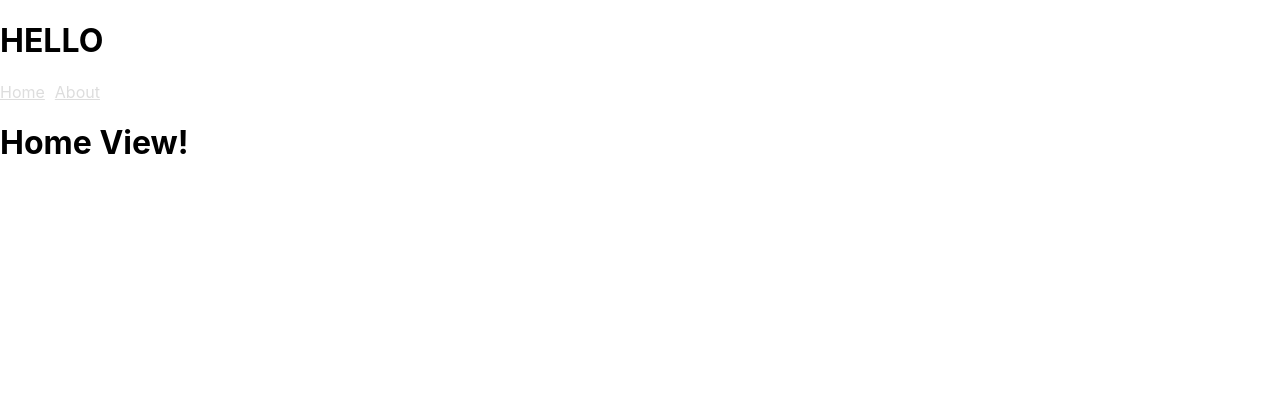
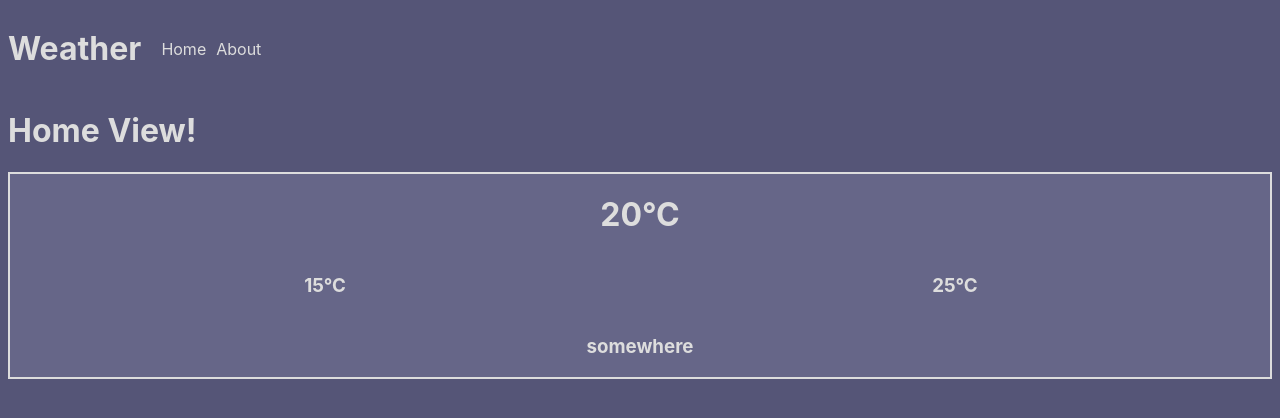
Before and after one commit to alx-b/weather, a React (Create React App) app: page / in a window 1280 px wide. Shown: the top 418 px of the page. Built offline with nearby package versions, Linux system fonts and the light colour scheme.

Commit message:
Adding WeatherCard component + styling and displayed in HomeView.

```diff
--- a/src/App.tsx
+++ b/src/App.tsx
@@ -4,9 +4,11 @@ import { Routing } from "./routes/Routing"
 const App = () => {
   return (
     <div className="App">
-      <h1>HELLO</h1>
       <Routing>
-        <NavDesktop />
+        <div className="header-and-nav">
+          <header><h1>Weather</h1></header>
+          <NavDesktop />
+        </div>
       </Routing>
     </div>
   )
--- /dev/null
+++ b/src/components/weather_card/WeatherCard.tsx
@@ -0,0 +1,34 @@
+import { useState } from "react"
+import "./weather_card.css"
+
+
+type WeatherInfo = {
+    location: string,
+    currentTemperature: string,
+    lowestExpectedTemperature: string,
+    highestExpectedTemperature: string,
+}
+
+const WeatherCard = () => {
+    const weather = {
+        location: "somewhere",
+        currentTemperature: "20",
+        lowestExpectedTemperature: "15",
+        highestExpectedTemperature: "25"
+    }
+
+    const [weatherData, setWeatherData] = useState<WeatherInfo>(weather)
+
+    return (
+        <div className="weather-card">
+            <h1>{weatherData.currentTemperature}°C</h1>
+            <div className="expected-temperature">
+                <h3>{weatherData.lowestExpectedTemperature}°C</h3>
+                <h3>{weatherData.highestExpectedTemperature}°C</h3>
+            </div>
+            <h3>{weatherData.location}</h3>
+        </div>
+    )
+}
+
+export default WeatherCard
--- /dev/null
+++ b/src/components/weather_card/weather_card.css
@@ -0,0 +1,11 @@
+.weather-card {
+    display: grid;
+    background-color: #668;
+    border: 2px solid #ddd;
+    text-align: center;
+}
+
+.expected-temperature {
+    display: grid;
+    grid-template-columns: 1fr 1fr;
+}
--- a/src/index.css
+++ b/src/index.css
@@ -1,13 +1,26 @@
+* {
+  box-sizing: border-box;
+  text-decoration: 0;
+}
+
 body {
-  margin: 0;
+  margin: 1hw 1vw 1hw 1vw;
   font-family: -apple-system, BlinkMacSystemFont, 'Segoe UI', 'Roboto', 'Oxygen',
     'Ubuntu', 'Cantarell', 'Fira Sans', 'Droid Sans', 'Helvetica Neue',
     sans-serif;
   -webkit-font-smoothing: antialiased;
   -moz-osx-font-smoothing: grayscale;
+  background-color: #557;
+  color: #ddd;
 }
 
 code {
   font-family: source-code-pro, Menlo, Monaco, Consolas, 'Courier New',
     monospace;
 }
+
+.header-and-nav {
+  display: flex;
+  align-items: center;
+  gap: 20px;
+}
--- a/src/views/HomeView.tsx
+++ b/src/views/HomeView.tsx
@@ -1,7 +1,12 @@
+import WeatherCard from "../components/weather_card/WeatherCard"
+
 export const HomeView = () => {
     return (
         <div>
             <h1>Home View!</h1>
+            <div className="weather-cards">
+                <WeatherCard />
+            </div>
         </div>
     )
 }
```
